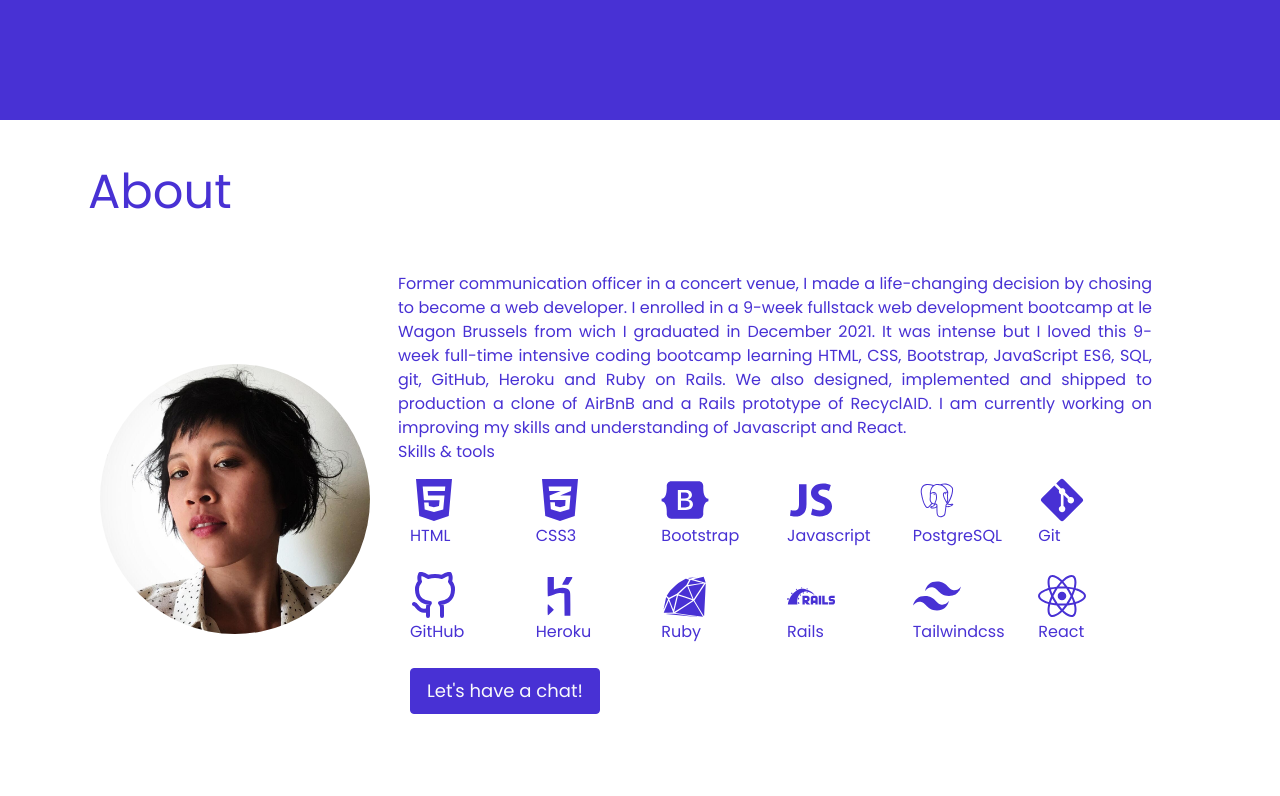
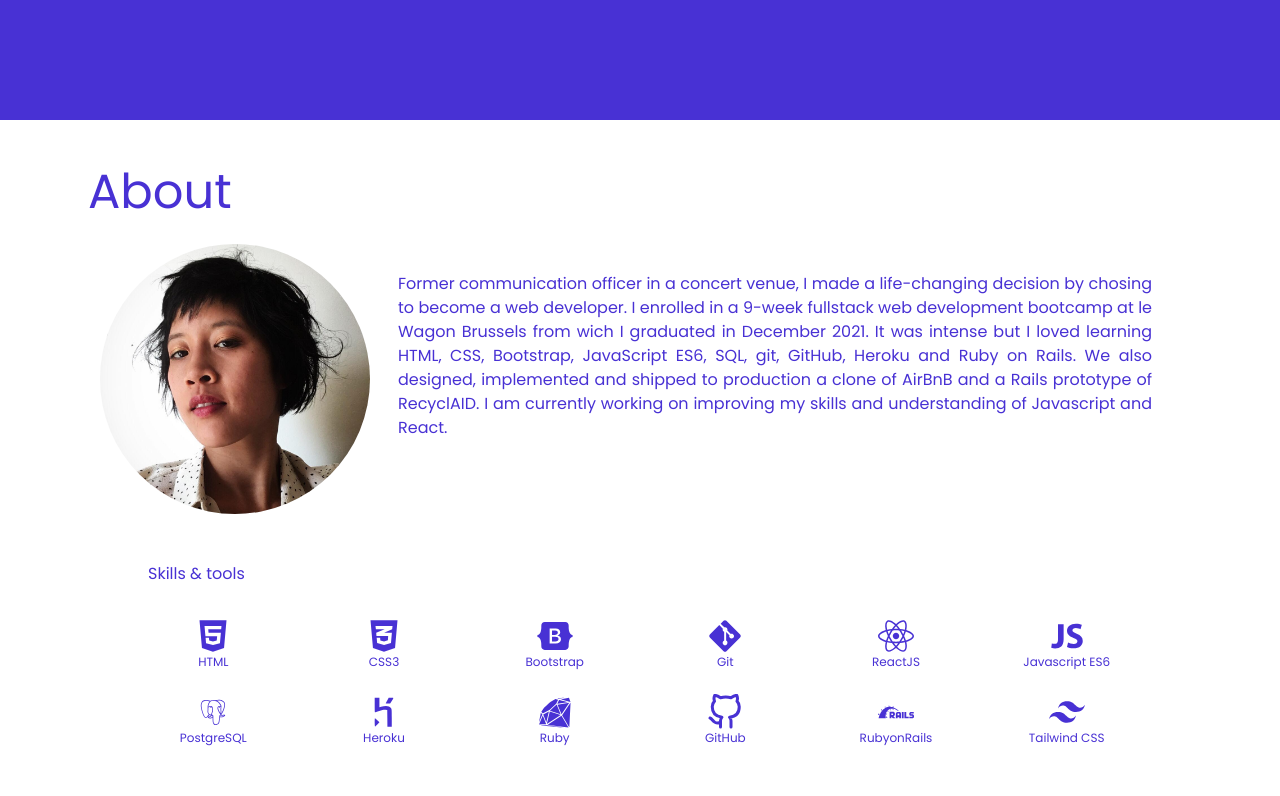
Before and after one commit to quynpham/qap-portfolio, a React (Create React App) app: page / in a window 1280 px wide. Shown: the part 680-1476 px from the top of the page. Built offline with nearby package versions, Linux system fonts and the light colour scheme.

Commit message:
Creating a skill component and styling of it

```diff
--- a/src/components/About.js
+++ b/src/components/About.js
@@ -1,5 +1,6 @@
 import React from "react";
 import profilepic from '../assets/profilepic.jpg';
+import Skill from './Skill';
 import { FaHtml5, FaCss3Alt, FaBootstrap, FaGitAlt, FaReact } from "react-icons/fa";
 import { IoLogoJavascript } from "react-icons/io";
 import { DiPostgresql, DiHeroku, DiRuby } from "react-icons/di";
@@ -7,39 +8,43 @@ import { FiGithub } from "react-icons/fi";
 import { SiRubyonrails, SiTailwindcss } from "react-icons/si";
 
 const About = () => {
+    const skills = [
+    {id: 1, icon: <FaHtml5/>, name: "HTML" },
+    {id: 2, icon: <FaCss3Alt/>, name: "CSS3" },
+    {id: 3, icon: <FaBootstrap/>, name: "Bootstrap" },
+    {id: 4, icon: <FaGitAlt/>, name: "Git" },
+    {id: 5, icon: <FaReact/>, name: "ReactJS" },
+    {id: 6, icon: <IoLogoJavascript/>, name: "Javascript ES6" },
+    {id: 7, icon: <DiPostgresql/>, name: "PostgreSQL" },
+    {id: 8, icon: <DiHeroku/>, name: "Heroku" },
+    {id: 9, icon: <DiRuby/>, name: "Ruby" },
+    {id: 10, icon: <FiGithub/>, name: "GitHub" },
+    {id: 11, icon: <SiRubyonrails/>, name: "RubyonRails" },
+    {id: 12, icon: <SiTailwindcss/>, name: "Tailwind CSS" }
+    ]
+
   return (
-  <section id="about" className="py-10 text-center md:px-20 md:text-left">
+  <section id="about" className="py-10 text-center md:px-20 md:text-left text-electricblue">
     <h2 className="text-electricblue text-5xl p-2">About</h2>
-    <div className="p-3 md:p-5 md:flex">
+    <div className="p-3 md:p-5 md:flex flex-col">
+      <div className="flex flex-col md:flex-row">
         <img src={profilepic} alt="profilepic" className="m-auto w-1/2 h-1/2 md:w-1/4 md:1/4 rounded-full"/>
-      <div className="my-3 p-2 md:m-5  text-electricblue">
-        <p className="text-xs text-justify sm:text-base">Former communication officer in a concert venue, I made a life-changing decision by chosing to become a web developer. I enrolled in a 9-week fullstack web development bootcamp at <a href="https://www.lewagon.com/fr/brussels" target="_blank" rel="noreferrer">le Wagon Brussels</a> from wich I graduated in December 2021. It was intense but I loved this 9-week full-time intensive coding bootcamp learning HTML, CSS, Bootstrap, JavaScript ES6,
+        <p className="my-3 p-2 md:m-5 text-xs text-justify sm:text-base">Former communication officer in a concert venue, I made a life-changing decision by chosing to become a web developer. I enrolled in a 9-week fullstack web development bootcamp at <a href="https://www.lewagon.com/fr/brussels" target="_blank" rel="noreferrer">le Wagon Brussels</a> from wich I graduated in December 2021. It was intense but I loved learning HTML, CSS, Bootstrap, JavaScript ES6,
           SQL, git, GitHub, Heroku and Ruby on Rails. We also designed, implemented and shipped to production a clone of AirBnB and a Rails prototype of <a href="#projects">RecyclAID</a>. I am currently working on improving my skills and understanding of Javascript and React. </p>
-        <div>
-          <h3 className="text-electricblue">Skills & tools</h3>
+      </div>
+      <div className="my-3 p-2 md:m-5">
+        <h3 className="m-5">Skills & tools</h3>
         <ul className="grid grid-cols-3 md:grid-cols-6">
-            <li className="p-3"><FaHtml5 className="text-5xl"/>HTML</li>
-            <li className="p-3"><FaCss3Alt  className="text-5xl"/>CSS3</li>
-            <li className="p-3"><FaBootstrap  className="text-5xl"/>Bootstrap</li>
-            <li className="p-3"><IoLogoJavascript  className="text-5xl"/>Javascript</li>
-            <li className="p-3"><DiPostgresql  className="text-5xl"/>PostgreSQL</li>
-            <li className="p-3"><FaGitAlt  className="text-5xl"/>Git</li>
-            <li className="p-3"><FiGithub  className="text-5xl"/>GitHub</li>
-            <li className="p-3"><DiHeroku  className="text-5xl"/>Heroku</li>
-            <li className="p-3"><DiRuby  className="text-5xl"/>Ruby</li>
-            <li className="p-3"><SiRubyonrails  className="text-5xl"/>Rails</li>
-            <li className="p-3"><SiTailwindcss  className="text-5xl"/>Tailwindcss</li>
-            <li className="p-3"><FaReact  className="text-5xl"/>React</li>
+          {skills.map((skill) => <Skill key={skill.id} icon={skill.icon} name={skill.name}/>)}
         </ul>
       </div>
       <a
         href="#contact"
-          className="inline-flex m-3 sm:text-base md:text-lg text-gray-50 bg-electricblue border border-electricblue py-2 px-4 focus:outline-none hover:bg-transparent hover:text-electricblue
+        className="inline-block w-auto h-auto m-3 sm:text-base md:text-lg text-gray-50 bg-electricblue border border-electricblue py-2 px-4 focus:outline-none hover:bg-transparent hover:text-electricblue
 
         rounded">
         Let's have a chat!
       </a>
-      </div>
     </div>
   </section>
   )
--- /dev/null
+++ b/src/components/Skill.js
@@ -0,0 +1,7 @@
+const Skill = (props) => {
+  return (
+    <li className=" flex flex-col items-center p-3 text-4xl">{props.icon}<span className="text-xs">{props.name}</span></li>
+  )
+}
+
+export default Skill;
```
Lines whose indentation alone changed are shown as unchanged.
